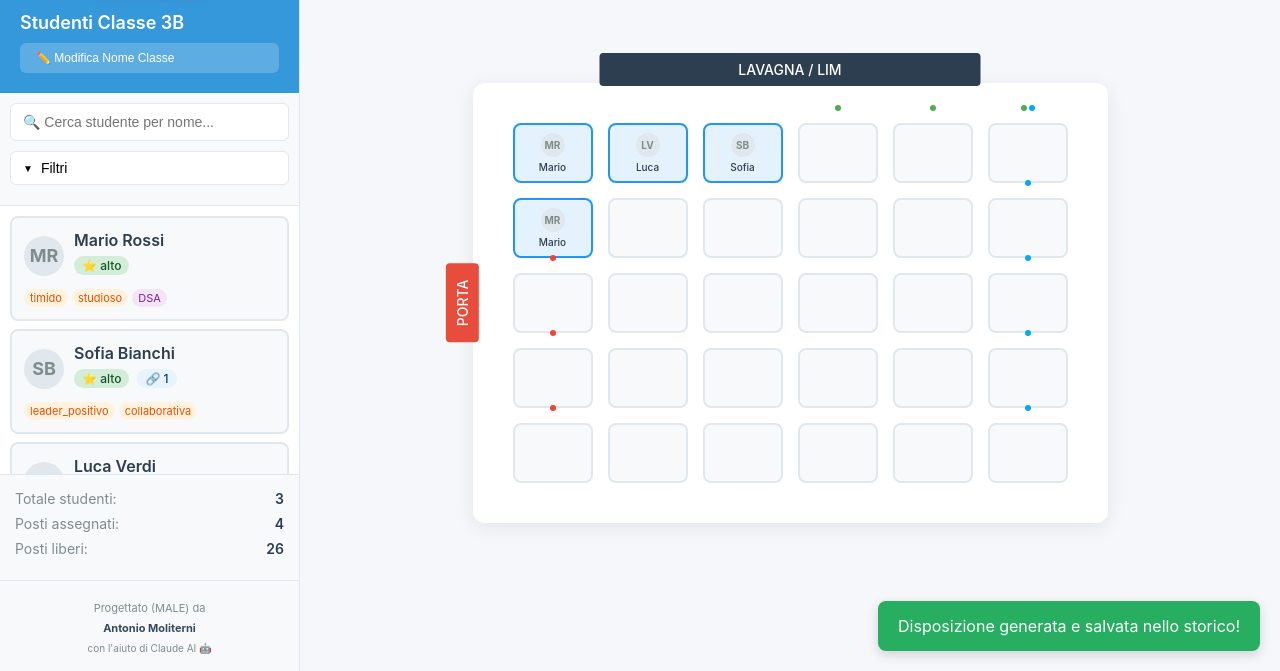
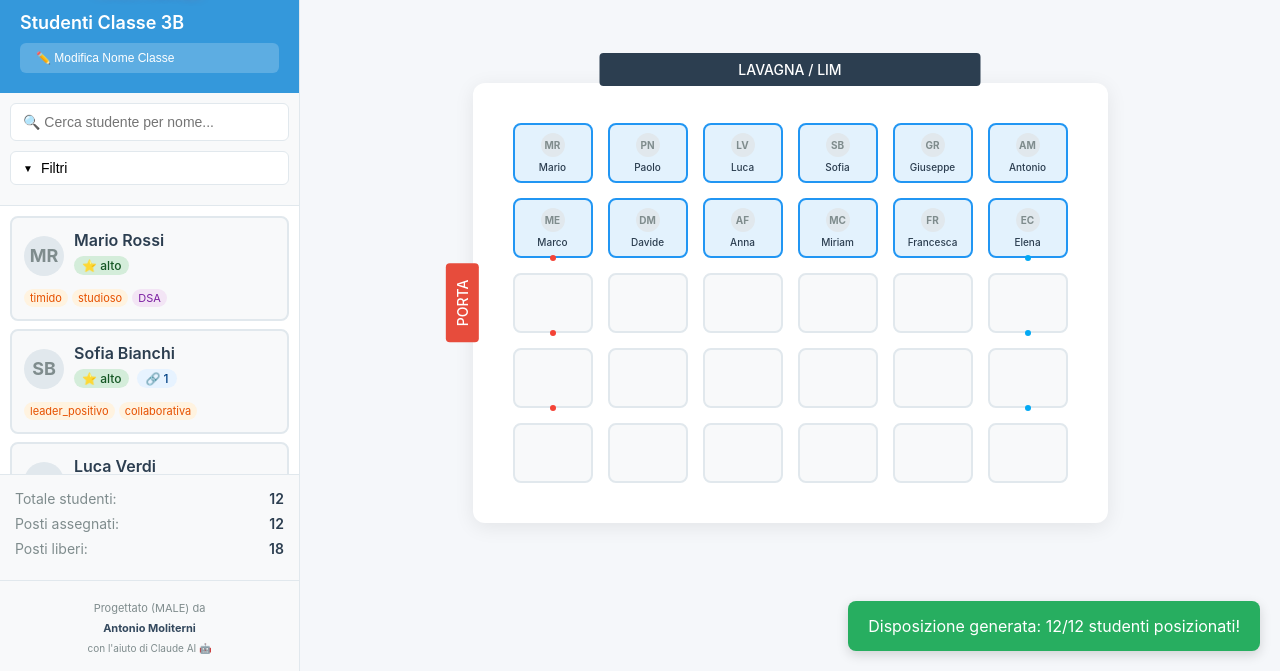
Before and after one commit to AnanassoMalvagio/gestioneclasse, a plain HTML site: page index.html in a window 1280 px wide. Both pictures are taken after a click on the button "🎲 Genera". Shown: the part 129-800 px from the top of the page. Drawn offline with Linux system fonts and the light colour scheme.

Commit message:
Update index.html

```diff
--- a/index.html
+++ b/index.html
@@ -1155,7 +1155,9 @@
         .toast {
             position: fixed;
             bottom: 20px;
-            right: 20px;
+            right
+
+            : 20px;
             background: #2c3e50;
             color: white;
             padding: 15px 20px;
@@ -2274,7 +2276,6 @@
                 historyList.appendChild(historyItem);
             });
         }
-
         // Load seating from history
         function loadSeatingFromHistory(index) {
             if (index >= 0 && index < seatingHistory.length) {
@@ -2519,13 +2520,125 @@
                         comportamento: ['chiacchierone']
                     },
                     relations: []
+                },
+                {
+                    id: 'std4',
+                    name: 'Antonio Moliterni',
+                    photo: '',
+                    performance: 'alto',
+                    tags: {
+                        personalità: ['leader_positivo'],
+                        apprendimento: [],
+                        comportamento: []
+                    },
+                    relations: []
+                },
+                {
+                    id: 'std5',
+                    name: 'Miriam Conte',
+                    photo: '',
+                    performance: 'medio',
+                    tags: {
+                        personalità: ['timido'],
+                        apprendimento: [],
+                        comportamento: []
+                    },
+                    relations: []
+                },
+                {
+                    id: 'std6',
+                    name: 'Paolo Neri',
+                    photo: '',
+                    performance: 'basso',
+                    tags: {
+                        personalità: [],
+                        apprendimento: ['BES'],
+                        comportamento: ['distratto']
+                    },
+                    relations: []
+                },
+                {
+                    id: 'std7',
+                    name: 'Anna Ferrari',
+                    photo: '',
+                    performance: 'alto',
+                    tags: {
+                        personalità: ['collaborativa'],
+                        apprendimento: [],
+                        comportamento: []
+                    },
+                    relations: []
+                },
+                {
+                    id: 'std8',
+                    name: 'Giuseppe Romano',
+                    photo: '',
+                    performance: 'medio',
+                    tags: {
+                        personalità: [],
+                        apprendimento: [],
+                        comportamento: ['chiacchierone']
+                    },
+                    relations: []
+                },
+                {
+                    id: 'std9',
+                    name: 'Francesca Russo',
+                    photo: '',
+                    performance: 'alto',
+                    tags: {
+                        personalità: ['studioso'],
+                        apprendimento: [],
+                        comportamento: []
+                    },
+                    relations: []
+                },
+                {
+                    id: 'std10',
+                    name: 'Marco Esposito',
+                    photo: '',
+                    performance: 'basso',
+                    tags: {
+                        personalità: [],
+                        apprendimento: [],
+                        comportamento: ['distratto', 'chiacchierone']
+                    },
+                    relations: [{
+                        studentId: 'std8',
+                        type: 'negative',
+                        description: 'Da evitare insieme'
+                    }]
+                },
+                {
+                    id: 'std11',
+                    name: 'Elena Colombo',
+                    photo: '',
+                    performance: 'medio',
+                    tags: {
+                        personalità: ['estroverso'],
+                        apprendimento: [],
+                        comportamento: []
+                    },
+                    relations: []
+                },
+                {
+                    id: 'std12',
+                    name: 'Davide Martini',
+                    photo: '',
+                    performance: 'alto',
+                    tags: {
+                        personalità: ['leader_positivo'],
+                        apprendimento: [],
+                        comportamento: []
+                    },
+                    relations: []
                 }
             ];
 
             students = sampleStudents;
             renderStudentList();
 
-            showToast('App pronta! Aggiungi i tuoi studenti con il pulsante "+ Aggiungi Studente"', 'success');
+            showToast('App pronta con 12 studenti di esempio! Prova a generare la disposizione.', 'success');
         }
 
         // Render Student List
@@ -2922,14 +3035,14 @@
             showToast(`Configurazione aggiornata: ${currentClassName} - ${arrangementName}`, 'success');
             saveToLocalStorage();
         }
-
-        // Enhanced Generate Seating with Relations and Performance
+        // FUNZIONE CORRETTA PER GENERARE LA DISPOSIZIONE SENZA DUPLICATI
         function generateSeating() {
             showToast('Generazione disposizione intelligente...', 'success');
 
             resetSeating(false);
 
             let availableStudents = [...students];
+            let placedStudents = new Set(); // Track placed students to avoid duplicates
 
             // Apply POSIZIONA rules first (DSA/BES in front)
             const specialNeedsStudents = availableStudents.filter(s =>
@@ -2937,82 +3050,113 @@
             );
 
             specialNeedsStudents.forEach(student => {
+                if (placedStudents.has(student.id)) return;
+
                 for (let row = 0; row < Math.min(2, classroom.rows); row++) {
                     for (let col = 0; col < classroom.cols; col++) {
                         const desk = classroom.desks.find(d => d.row === row && d.col === col && !d.student);
                         if (desk) {
                             assignStudentToDesk(student, desk);
-                            availableStudents = availableStudents.filter(s => s.id !== student.id);
+                            placedStudents.add(student.id);
                             break;
                         }
                     }
+                    if (placedStudents.has(student.id)) break;
                 }
             });
+
+            // Remove placed students from available list
+            availableStudents = availableStudents.filter(s => !placedStudents.has(s.id));
 
             // Apply RELAZIONI rules
             const hasRelationsRule = rules.preferential.find(r => r.type === 'RELAZIONI');
             if (hasRelationsRule) {
-                applyRelationRules(availableStudents);
-            }
+                applyRelationRules(availableStudents, placedStudents);
+            }
+
+            // Update available students after relations
+            availableStudents = availableStudents.filter(s => !placedStudents.has(s.id));
 
             // Apply RENDIMENTO rules
             const performanceRule = rules.preferential.find(r => r.type === 'RENDIMENTO');
             if (performanceRule) {
-                applyPerformanceRules(availableStudents, performanceRule);
-            }
+                applyPerformanceRules(availableStudents, performanceRule, placedStudents);
+            }
+
+            // Update available students after performance rules
+            availableStudents = availableStudents.filter(s => !placedStudents.has(s.id));
 
             // Handle remaining placement rules
             const chatterboxes = availableStudents.filter(s => s.tags.comportamento.includes('chiacchierone'));
 
             chatterboxes.forEach(student => {
+                if (placedStudents.has(student.id)) return;
+
                 const desk = findBestDeskForChatterbox(student);
                 if (desk) {
                     assignStudentToDesk(student, desk);
-                    availableStudents = availableStudents.filter(s => s.id !== student.id);
+                    placedStudents.add(student.id);
                 }
             });
+
+            // Update available students
+            availableStudents = availableStudents.filter(s => !placedStudents.has(s.id));
 
             // Place remaining students
             const leadersAndTimid = separateByTags(availableStudents);
 
             leadersAndTimid.leaders.forEach(leader => {
+                if (placedStudents.has(leader.id)) return;
+
                 const desk = findAvailableDesk();
                 if (desk) {
                     assignStudentToDesk(leader, desk);
-                    availableStudents = availableStudents.filter(s => s.id !== leader.id);
-
-                    const timidStudent = leadersAndTimid.timid.find(s => availableStudents.includes(s));
+                    placedStudents.add(leader.id);
+
+                    const timidStudent = leadersAndTimid.timid.find(s =>
+                        !placedStudents.has(s.id) && availableStudents.includes(s)
+                    );
                     if (timidStudent) {
                         const nearbyDesk = findNearbyDesk(desk);
                         if (nearbyDesk) {
                             assignStudentToDesk(timidStudent, nearbyDesk);
-                            availableStudents = availableStudents.filter(s => s.id !== timidStudent.id);
+                            placedStudents.add(timidStudent.id);
                         }
                     }
                 }
             });
 
+            // Update available students one more time
+            availableStudents = availableStudents.filter(s => !placedStudents.has(s.id));
+
+            // Place any remaining students
             availableStudents.forEach(student => {
+                if (placedStudents.has(student.id)) return;
+
                 const desk = findAvailableDesk();
                 if (desk) {
                     assignStudentToDesk(student, desk);
+                    placedStudents.add(student.id);
                 }
             });
 
             saveSeatingToHistory();
 
-            showToast('Disposizione generata e salvata nello storico!', 'success');
+            const placedCount = placedStudents.size;
+            const totalCount = students.length;
+            showToast(`Disposizione generata: ${placedCount}/${totalCount} studenti posizionati!`, 'success');
             updateStats();
         }
 
         // Apply relation-based rules
-        function applyRelationRules(availableStudents) {
+        function applyRelationRules(availableStudents, placedStudents) {
             students.forEach(student => {
                 if (!student.relations || student.relations.length === 0) return;
+                if (placedStudents.has(student.id)) return; // Skip if already placed
 
                 student.relations.forEach(relation => {
                     const otherStudent = students.find(s => s.id === relation.studentId);
-                    if (!otherStudent) return;
+                    if (!otherStudent || placedStudents.has(otherStudent.id)) return;
 
                     const studentPlaced = classroom.desks.some(d => d.student === student.id);
                     const otherPlaced = classroom.desks.some(d => d.student === otherStudent.id);
@@ -3024,7 +3168,7 @@
                             const nearbyDesk = findNearbyDesk(studentDesk);
                             if (nearbyDesk) {
                                 assignStudentToDesk(otherStudent, nearbyDesk);
-                                availableStudents = availableStudents.filter(s => s.id !== otherStudent.id);
+                                placedStudents.add(otherStudent.id);
                             }
                         }
                     } else if (relation.type === 'negative') {
@@ -3034,7 +3178,7 @@
                             const farDesk = findFarDesk(studentDesk);
                             if (farDesk) {
                                 assignStudentToDesk(otherStudent, farDesk);
-                                availableStudents = availableStudents.filter(s => s.id !== otherStudent.id);
+                                placedStudents.add(otherStudent.id);
                             }
                         }
                     }
@@ -3043,19 +3187,19 @@
         }
 
         // Apply performance-based rules
-        function applyPerformanceRules(availableStudents, rule) {
+        function applyPerformanceRules(availableStudents, rule, placedStudents) {
             const method = rule.method || 'mixed';
 
-            const highPerformers = availableStudents.filter(s => s.performance === 'alto');
-            const mediumPerformers = availableStudents.filter(s => s.performance === 'medio');
-            const lowPerformers = availableStudents.filter(s => s.performance === 'basso');
+            const highPerformers = availableStudents.filter(s => s.performance === 'alto' && !placedStudents.has(s.id));
+            const mediumPerformers = availableStudents.filter(s => s.performance === 'medio' && !placedStudents.has(s.id));
+            const lowPerformers = availableStudents.filter(s => s.performance === 'basso' && !placedStudents.has(s.id));
 
             if (method === 'front_high') {
                 // Place high performers in front
-                placeStudentsInZone(highPerformers, 'front', availableStudents);
+                placeStudentsInZone(highPerformers, 'front', availableStudents, placedStudents);
             } else if (method === 'front_low') {
                 // Place low performers in front for more attention
-                placeStudentsInZone(lowPerformers, 'front', availableStudents);
+                placeStudentsInZone(lowPerformers, 'front', availableStudents, placedStudents);
             } else if (method === 'mixed') {
                 // Mix different performance levels
                 const allByPerformance = [...highPerformers, ...mediumPerformers, ...lowPerformers];
@@ -3063,10 +3207,10 @@
 
                 classroom.desks.forEach(desk => {
                     if (!desk.student && index < allByPerformance.length) {
-                        const student = allByPerformance[index % allByPerformance.length];
-                        if (availableStudents.includes(student)) {
+                        const student = allByPerformance[index];
+                        if (student && !placedStudents.has(student.id)) {
                             assignStudentToDesk(student, desk);
-                            availableStudents = availableStudents.filter(s => s.id !== student.id);
+                            placedStudents.add(student.id);
                             index++;
                         }
                     }
@@ -3075,9 +3219,9 @@
         }
 
         // Place students in specific zone
-        function placeStudentsInZone(studentList, zone, availableStudents) {
+        function placeStudentsInZone(studentList, zone, availableStudents, placedStudents) {
             studentList.forEach(student => {
-                if (!availableStudents.includes(student)) return;
+                if (!availableStudents.includes(student) || placedStudents.has(student.id)) return;
 
                 let desk = null;
                 if (zone === 'front') {
@@ -3092,7 +3236,7 @@
 
                 if (desk) {
                     assignStudentToDesk(student, desk);
-                    availableStudents = availableStudents.filter(s => s.id !== student.id);
+                    placedStudents.add(student.id);
                 }
             });
         }
```
Lines whose indentation alone changed are shown as unchanged.
